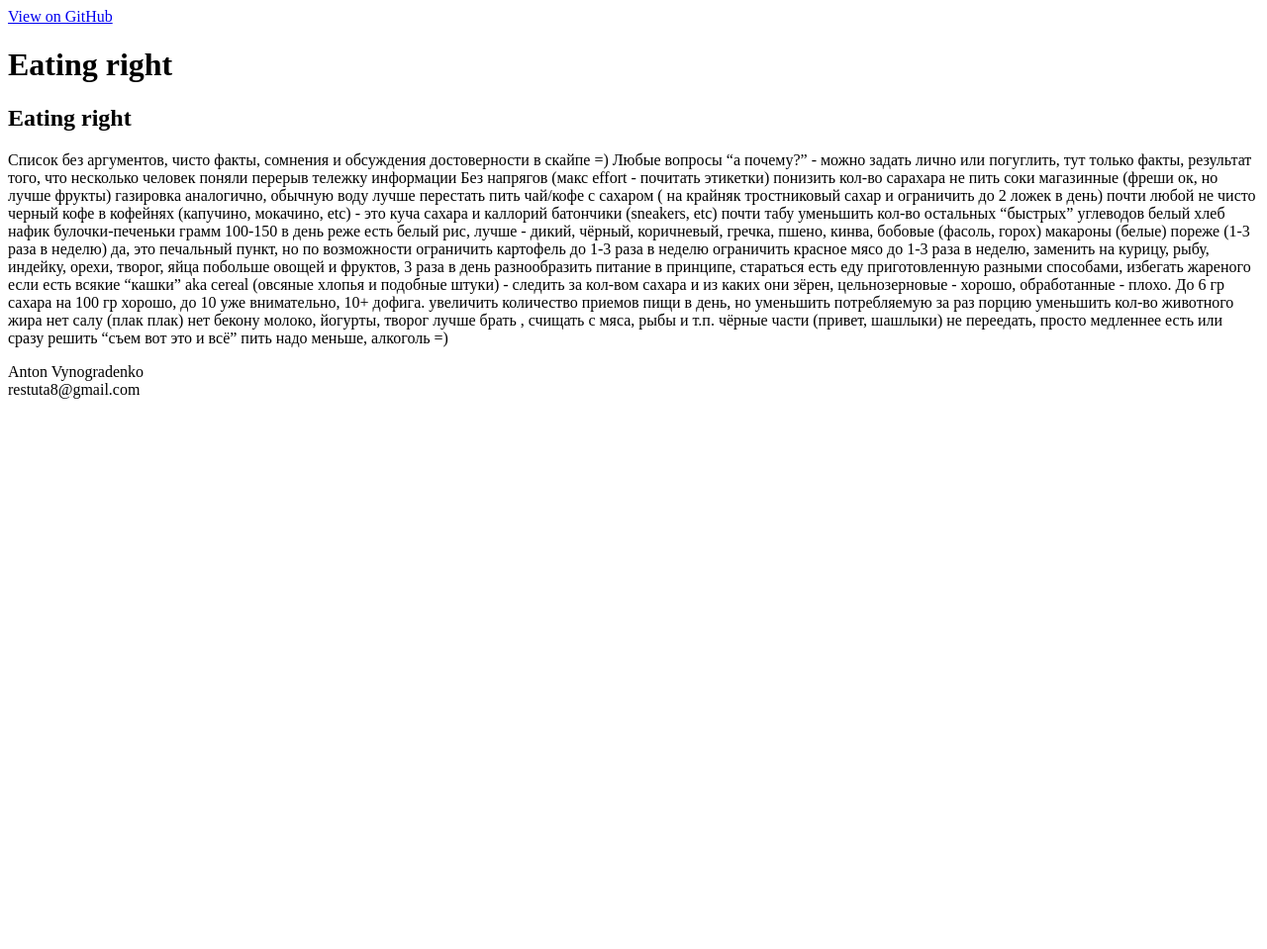
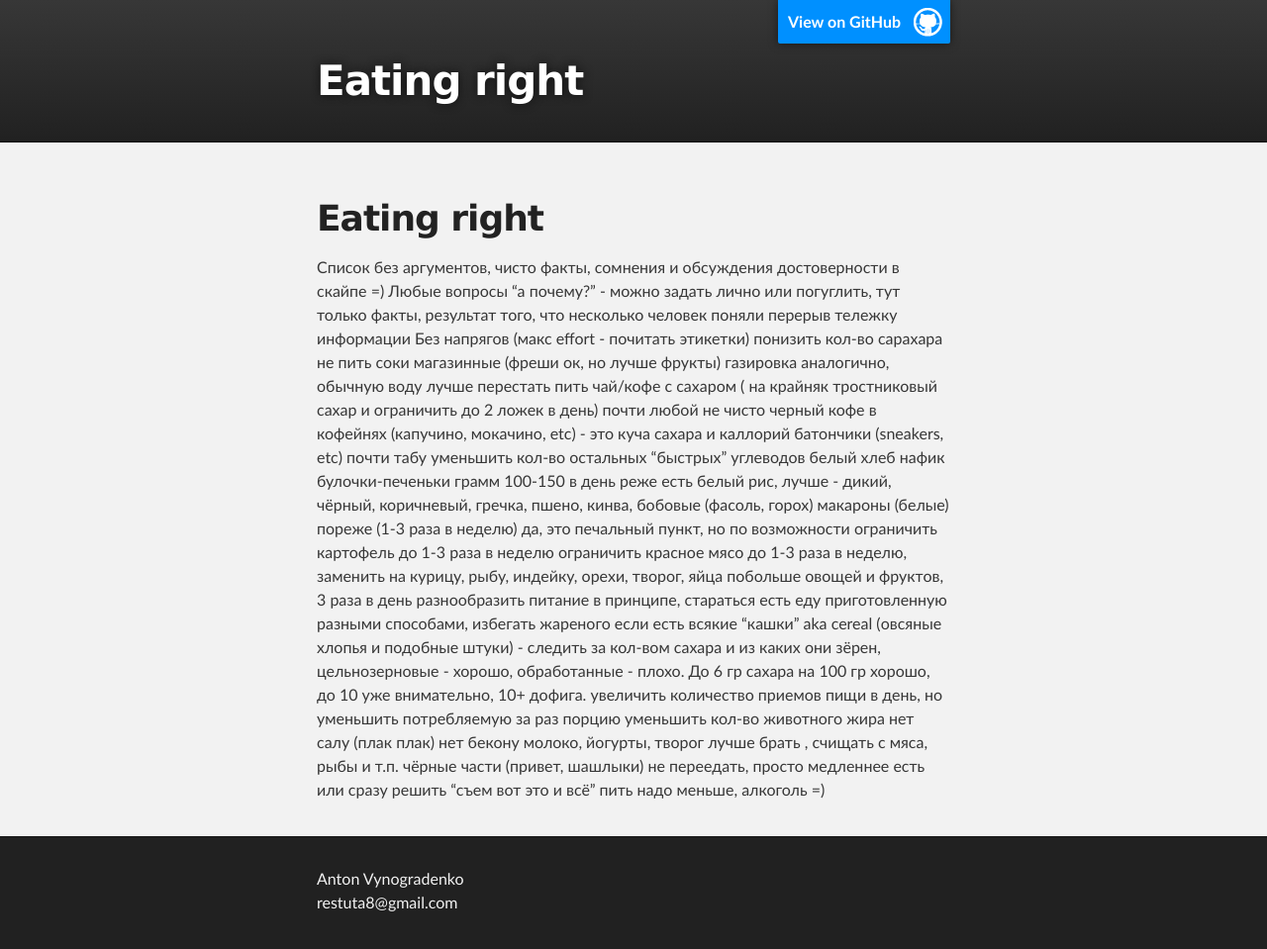
Before and after one commit to Restuta/restuta.github.io, a Jekyll site: the page built from _posts/2013-06-11-eating-right.md, in a window 1280 px wide. Shown: the whole page at 99% size. Built offline with Jekyll 4.4.1, drawn with Linux system fonts in a browser that asks for light colours; before the commit the page ends 900 px from its top, so only the background shows below that.

Commit message:
moved stylesheets, changed path

```diff
--- a/_layouts/default.html
+++ b/_layouts/default.html
@@ -2,10 +2,11 @@
 <html>
   <head>
     <meta charset='utf-8' />
+    <meta charset="UTF-8">
     <meta http-equiv="X-UA-Compatible" content="chrome=1" />
     <meta name="description" content="{{ page.title }}" />
 
-    <link rel="stylesheet" type="text/css" media="screen" href="stylesheets/stylesheet.css">
+    <link rel="stylesheet" type="text/css" media="screen" href="/css/stylesheet.css">
 
     <title>{{ page.title }}</title>
   </head>
```
Also changed, not shown: css/pygment_trac.css (renamed from stylesheets/pygment_trac.css), css/stylesheet.css (renamed from stylesheets/stylesheet.css).
